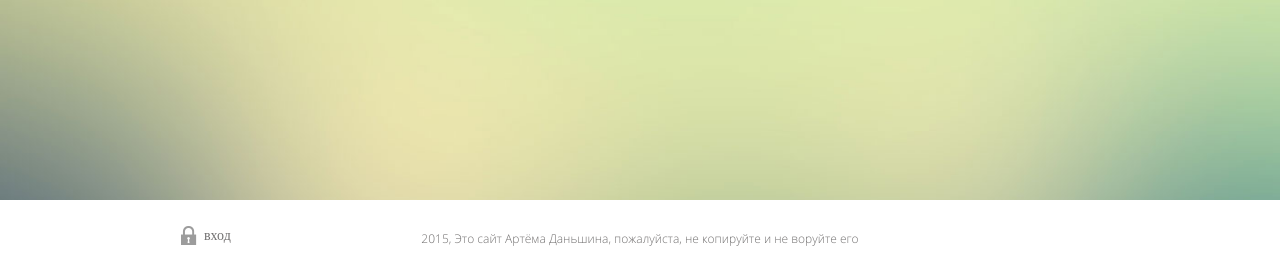
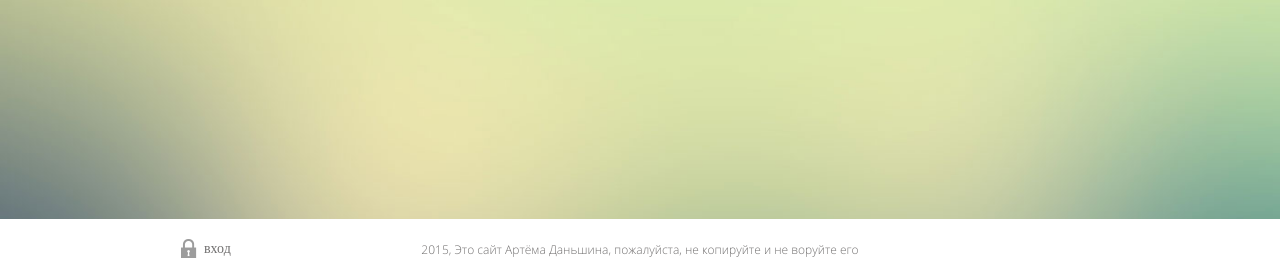
Before and after one commit to ArtDanshin/LoftSchool_dz1, a PHP site: page / in a window 1280 px wide. Shown: the part 520-800 px from the top of the page. Run offline with PHP 8.4, Linux system fonts and the light colour scheme; some libraries are stand-ins or nearby versions; some web fonts are replaced.

Commit message:
Modification Footer

```diff
--- a/app/css/main.css
+++ b/app/css/main.css
@@ -19,12 +19,12 @@ body {
 }
 .wrapper:after {
 	content: "";
-	height: 80px;
+	height: 61px;
 	display: block;
 }
 .page-footer {
-	height: 80px;
-	margin-top: -80px;
+	height: 61px;
+	margin-top: -61px;
 }
 
 /* Футер */
@@ -34,7 +34,7 @@ body {
 	color: #727070;
 }
 .page-footer .container {
-	padding-top: 23px;
+	padding-top: 15px;
 	position: relative;
 }
 .page-footer .copyright {
@@ -46,7 +46,7 @@ body {
 /* Логин */
 .page-footer .lock {
 	position: absolute;
-	top: 26px;
+	top: 20px;
 	left: 20px;
 }
 .lock .lock-inner {
```
